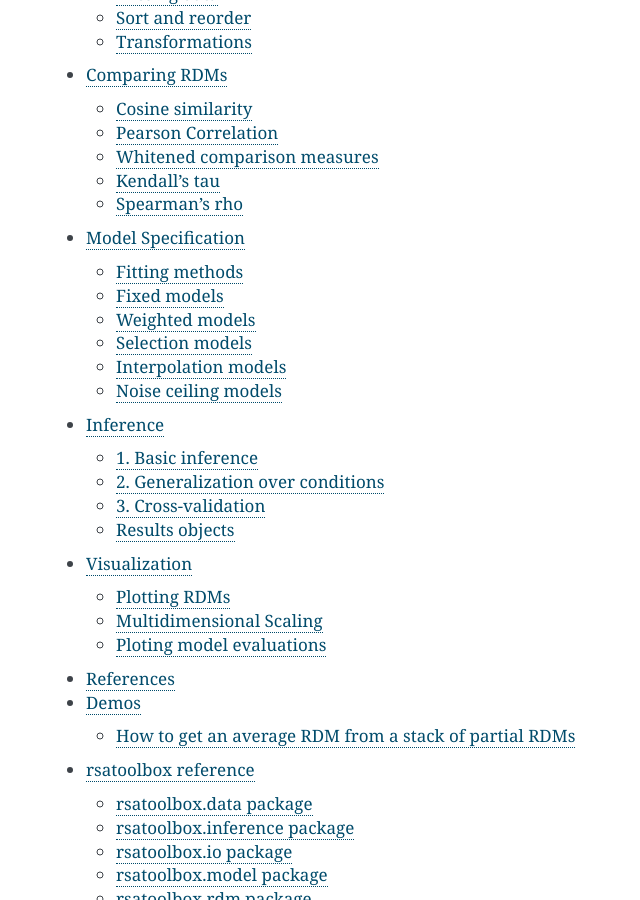
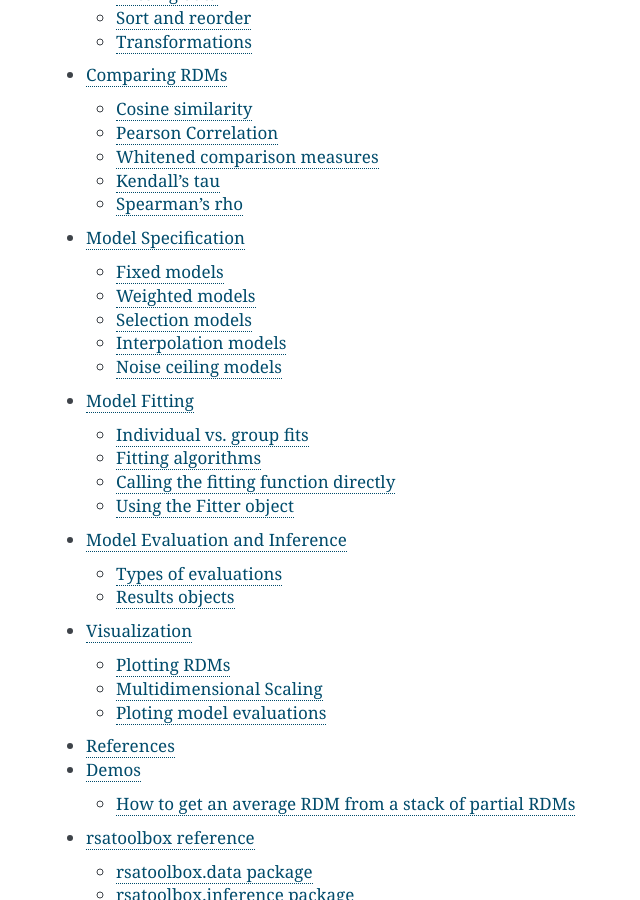
Before and after one commit to rsagroup/rsatoolbox, a Sphinx documentation site: the page built from docs/source/index.rst, in a window 1280 px wide and 900 px high, scrolled down 845 px. Shown: the whole window, without its empty margins (364-1004 px from the left). Built offline with Sphinx 7.4.7, drawn with Linux system fonts in a browser that asks for light colours; pages that are not in the unit, such as notebooks, are missing from menus; some of the changed lines change nothing that is shown.

Commit message:
Structure change in documentation

```diff
--- a/docs/source/index.rst
+++ b/docs/source/index.rst
@@ -18,7 +18,8 @@ Documentation
    distances.rst
    operations.rst
    comparing.rst
-   model.rst
+   model_specification.rst
+   model_fitting.rst
    inference.rst
    visualization.rst
    literature_cited.rst
--- a/docs/source/inference.rst
+++ b/docs/source/inference.rst
@@ -1,26 +1,28 @@
 .. _inference:
 
-Inference
-=========
-Inference is the step of evaluating a set of models on a set of data RDMs and estimating our statistical uncertainty about these evaluations.
-
-We distinguish three tiers of inference complexity. The first covers generalization over subjects only. The second adds generalization over
-conditions. And the third enables the handling of fitted models by adding cross-validation.
+Model Evaluation and Inference
+==============================
+In this step, we evaluate a set of models on a set of data RDMs, estimate our statistical uncertainty about these evaluations, to draw inferences about the underlying hypotheses. Because different forms of inference require different evaluation schemes, the topics of evaluation and inference are tightly intertwind and are discussed together here.
+We distinguish different tiers of inference complexity, depending on whether we have to do only with fixed models or also with flexible models (which requires cross-validation). Futhermore, we can distinguish between inferences methods that allow generalization over subjects only, or over both subjects and conditions.
 
 All inference methods are implemented in ``rsatoolbox.inference``. They are named ``eval_*`` and take a list of :ref:`models <model>`
 and a :ref:`RDMs object<distances>` of data RDMs as primary inputs and return a results object. Additionally, the string input `method`
 allows you to specify which :ref:`RDM comparison measure<comparing>` to use.
-This results object contains all information required for further tests including the (co-)variance estimates
-for model evaluations and potentially the bootstrap samples computed.
+This results object contains all information required for further tests including the (co-)variance estimates for model evaluations and potentially the bootstrap samples computed.
+The result of the evaluation is stored in the :ref:`results object <result_object>` described below.
 
 All examples on this page assume that your models are saved in a list of :ref:`model <model>` called ``models`` and your measured data RDMs
 are saved as an :ref:`RDMs object<distances>` ``rdms``.
 A plot of the results can be generated by using ``rsatoolbox.vis.plot_model_comparison``, which is explained further :ref:`here<model plot>`.
 
-A more interactive introduction to this topic is given by this :doc:`Demo <demo_bootstrap>`.
+A more interactive introduction on evaluations requiring bootstrap is given by this :doc:`Demo <demo_bootstrap>`.
 
-1. Basic inference
-------------------
+Types of evaluations
+--------------------
+
+Fixed evlaution and inference
+^^^^^^^^^^^^^^^^^^^^^^^^^^^^^
+
 The fastest form inference evaluates a set of models with fixed predictions and estimates the uncertainty based on the variability across
 data RDMs. This warrants only generalization to new subjects, not to conditions. Thus, it is formally only applicable to situations where
 the used conditions cover the whole set of conditions we are interested in. An example would be RDMs across movements of the 5 fingers.
@@ -39,13 +41,23 @@ Example:
 This function takes one additional argument: ``theta``. This argument allows you to set a fixed parameter for flexible models meant to enter this
 type of evaluation. It should then be a list of numpy array parameter values in the same order as the models.
 
+Cross-validation across participants / data sets
+^^^^^^^^^^^^^^^^^^^^^^^^^^^^^^^^^^^^^^^^^^^^^^^^
+TO DO: DESCRIBE
+
+Bootstrap across participants / data sets
+^^^^^^^^^^^^^^^^^^^^^^^^^^^^^^^^^^^^^^^^^
+NOT 100% CLEAR - DESCRIBE BETTER?
+
 The variance caused by random sampling of the subjects can also be estimated by using bootstrapping.
 This is implemented in ``rsatoolbox.inference.eval_bootstrap_rdm``. In expectation the variance computed by this method is the same as the one
 computed by ``eval_fixed``. For this type of analysis it is thus not recommended to use bootstrapping.
 
 
-2. Generalization over conditions
----------------------------------
+Generalization over conditions
+^^^^^^^^^^^^^^^^^^^^^^^^^^^^^^
+
+MORE GENERAL INTRO INTO IDEA - HIGHLIGHT THAT THIS IS NOT NEcESSARILY COMMON PRACtiCE YET.
 There is no direct formula for the variance caused by random sampling of the conditions. Thus, we resort to bootstrapping to estimate this variance.
 
 If we want to generalize only to the population of conditions for the exact subjects measured we can use ``rsatoolbox.inference.eval_bootstrap_pattern``.
@@ -55,6 +67,9 @@ If a name of a pattern_descriptor is passed, all patterns with an equal entry ar
 bootstrapping of the noise ceiling on or off. Bootstrapping the noise ceiling (``boot_noise_ceil=true``) is slightly more accurate as average performance over subsampled RDMs
 can be different from overall performance, but this takes noticeably more computation time.
 
+Generalization over conditions and subjects
+^^^^^^^^^^^^^^^^^^^^^^^^^^^^^^^^^^^^^^^^^^^
+
 If we want to generalize over both subjects and conditions/stimuli, we need to apply our novel 2D bootstrap method. This method evaluates the variances
 under resampling subjects and conditions both simultaneously and separately and combines these estimates into an estimate of the overall variances
 of the estimates. This methods is implemented as ``rsatoolbox.inference.eval_fancy``. The only additional parameter relevant for this computation
@@ -63,8 +78,8 @@ is ``rdm_descriptor``, which allows sampling rdms together the same way ``patter
 that can be ignored when all inputs are fixed models.
 
 
-3. Cross-validation
--------------------
+Generalization over conditions and subjects for flexible models
+^^^^^^^^^^^^^^^^^^^^^^^^^^^^^^^^^^^^^^^^^^^^^^^^^^^^^^^^^^^^^^^
 For evaluating flexible models, that allow some fitting of parameters we use cross-validation to avoid a bias towards more flexible models.
 ``rsatoolbox`` provides two main functions to do this: ``rsatoolbox.inference.crossval`` which performs a single crossvalidation for a given split
 of the data and ``rsatoolbox.inference.eval_fancy`` that performs a crossvalidation within a bootstrap to estimate the uncertainty of this
@@ -72,9 +87,11 @@ evaluation as well.
 
 
 
-
 Results objects
 ---------------
+
+.. _result_object:
+
 A results object contains all information about the analysis that requires substantial computation time. The intended use is to pass this object
 directly to visualization functions, test function etc. and do not need to consult the contents directly often. They are accessible for direct access
 nonetheless.
--- a/docs/source/model.rst
+++ /dev/null
@@ -1,141 +0,0 @@
-.. _model:
-
-Model Specification
-===================
-
-To run a RSA analysis we need to define the models to be evaluated. For this the rsatoolbox provides a class with subclasses for different
-types. Any type of model needs to define three functions ``predict``, ``predict_rdm``, and ``fit``. The ``predict`` and ``predict_rdm`` functions
-return the prediction of the model, taking a model parameter vector ``theta`` as input. ``predict`` returns a vectorized numpy array format for efficient computation,
-``predict_rdm`` returns a RDMs object. The ``fit`` function takes a data RDMs object as input
-and returns a parameter value. Additionally, every model object requires a name.
-
-Model types are defined in ``rsatoolbox.model``. Most of them can be initialized with a name and an RDMs object, which defines the RDM(s), which
-are combined into a prediction. All models come equipped with a default fitting function. Other fitting methods can be found in ``rsatoolbox.model.fitter``.
-To use them you can either apply them manually and pass them along separately, or you may set them as the default of a model by settings its
-``default_fitter`` property.
-
-Fitting methods
----------------
-.. _modelfit:
-
-All fitting methods take the following inputs: A ``model`` object, ``data``, a data RDMs object to fit to, ``method``, a string that defines which similarity
-measure is optimized, and a ``pattern_idx``, ``pattern_descriptor`` combination that defines which subset of the RDM the provided
-data RDMs correspond to. Additionally, they might take a ``ridge_weight``, which adds a penalty on the squared norm of the weights vector to the objective
-and ``sigma_k``, which is required for adjusting the whitened correlation and cosine similarity measures to dependent measurements.
-
-For simple fitting of a single model simply apply the fit function to the model and data as shown in the following example:
-
-.. code-block:: python
-
-    import rsatoolbox
-    # generate 2 random model RDMs of 10 conditions
-    model_features = [rsatoolbox.data.Dataset(np.random.rand(10, 7)) for i in range(2)]
-    model_rdms = rsatoolbox.rdm.calc_rdm(model_features)
-    model = rsatoolbox.model.ModelWeighted('test', model_rdms)
-
-    # generate 5 random data RDMs of 10 conditions
-    data = [rsatoolbox.data.Dataset(np.random.rand(10, 7)) for i in range(5)]
-    data_rdms = rsatoolbox.rdm.calc_rdm(data)
-
-    # fit model to data to maximize cosine similarity using its default fitter
-    theta = model.fit(data_rdms, method='cosine')
-
-    # explicitly use the fit_optimize function to do the fit
-    theta2 = rsatoolbox.model.fitter.fit_optimize(model, data_rdms, method='cosine')
-
-To provide an object, which fixes some parameters of the fitting function, rsatoolbox provides the fitter object. This type of object
-is defined as ``rsatoolbox.model.fitter.Fitter`` and takes a fitting function and additional keyword arguments as inputs.
-It then behaves as the original fitting function, with defaults changed to given keyword arguments.
-
-To create a fitting function which sets the ``ridge_weight`` to 1 by default you could use the following code for example:
-
-.. code-block:: python
-
-    # fix some parameter of the function by using a fitter object:
-    fitter = rsatoolbox.model.fitter.Fitter(rsatoolbox.model.fit_optimize, ridge_weight=1)
-    theta3 = fitter(model, data_rdms, method='cosine')
-
-Observe that this does indeed slightly change the fitted parameters compared to ``theta`` and ``theta2``
-
-Both the fitting functions themselves and the fitter objects can be used as inputs to the crossvalidation and bootstrap-crossvalidation
-methods to change how models are fit to data.
-
-Fixed models
-------------
-.. _ModelFixed:
-
-The simplest type of model are *fixed models*, which simply predict a single RDM and don't have any parameters to be fit. They are available
-as ``rsatoolbox.model.ModelFixed`` which can be created based on a single RDM. To generate a model for a RDM saved in rdm with name 'test'
-could use the following code:
-
-
-.. code-block:: python
-
-    import rsatoolbox
-    model = rsatoolbox.model.ModelFixed('test', rdm)
-
-
-To extract the prediction of this model, which will always be the RDM provided at its creation, you can use its ``predict`` and ``predict_rdm``
-functions.
-
-.. code-block:: python
-
-    pred = model.predict() # returns a numpy vectorized format
-    pred_rdm = model.predict_rdm() # returns a RDMs object
-
-These methods also take a ``theta`` argument, which corresponds to the parameter vector of the model. For fixed models, this input is ignored however.
-
-Weighted models
----------------
-.. _ModelWeighted:
-
-The first type of flexible models we handle are *weighted models*, which are available as ``rsatoolbox.model.ModelWeighted``. These models
-predict the RDM as a weighted sum of a set of given RDMs. The typical use case for these models is feature weighting, i.e. when a theory
-contains multiple features or parts which contribute to the measured dissimilarities, whose relative weighting is not known a priori.
-Typical sources for the RDMs are the feature dimensions, sets of them like DNN layers, or the RDMs of completely separate model parts,
-which are thought to be mixed by the measurement.
-
-To generate a model for a set of RDMs saved in rdm with name 'test' could use the following code:
-
-.. code-block:: python
-
-    import rsatoolbox
-    model = rsatoolbox.model.ModelWeighted('test', rdms)
-
-The simplest method for fitting this kind of model is an unconstrained linear fit, which maximizes the chosen RDM similarity metric.
-For achieving this the rsatoolbox provides two separate methods: ``rsatoolbox.fitter.fit_optimize``, which uses a general purpose optimization method
-and ``rsatoolbox.fitter.fit_regress`` which employs linear algebra analytic solutions.
-
-Fitting this type of model generally works better with continuous RDM comparison measures than with the rank correlations.
-
-
-Selection models
-----------------
-.. _ModelSelect:
-
-*Selection models* are models which predict that the true RDM is one of a set of given RDMs. They are available as ``rsatoolbox.model.ModelSelect``.
-Fitting this model is simply done by choosing the RDM, which is closest to the training data RDM as implemented in ``rsatoolbox.model.fit_select``.
-
-If there are discrete different versions of the model, which represent the same theory this represents this uncertainty best. This model can also
-be used to represent any other uncertainty about the RDM approximately. To do so, sample the range of possible RDMs and let a selection model
-choose the best setting for you.
-
-Interpolation models
---------------------
-.. _ModelInterpolate:
-
-*Interpolation models* predict that the RDM is a linear interpolation between two consecutive RDMs in the list given to the model. They are available as ``rsatoolbox.model.ModelInterpolate``.
-Fitting this model is done by doing a bisection optimization on each line segment as implemented in ``rsatoolbox.model.fit_interpolate``.
-
-These models' primary use is to represent nonlinear effects of a single changed parameter. When the RDMs given to the model are generated
-by computing a model RDM under different settings of the parameter the interpolation effectively implements an approximation to the nonlinear
-1D manifold of RDMs that the model can produce under arbitrary settings of the parameter.
-
-
-Noise ceiling models
---------------------
-.. _Model_nc:
-
-The computation of a noise ceiling is often conceptualized as evaluating a model, which can arbitrarily set all distances of the RDM.
-As the ``rsatoolbox`` currently computes the noise ceiling using analytic methods and does not explicily create this model, it currently does not
-provide an implementation of this maximally flexible model.
--- /dev/null
+++ b/docs/source/model_fitting.rst
@@ -0,0 +1,86 @@
+.. _model_fitting:
+
+Model Fitting
+=============
+
+While fixed models (i.e. models that predict a fixed RDM) are important, many models have free parameters that can be fit to the data. All models come equipped with a default fitting function, which is called using the ``fit`` function of the model. This function takes a data RDMs object as input and returns a parameter value.
+
+Individual vs. group fits
+-------------------------
+In the RSA toolbox, the models will always be fit to all RDMs that are passed to the fitting routine. That is, if the different RDMs are calculated on different subjects, the fit will be a group fit, with one set of parameters for the whole group. If you require individual fits, you need to loop over participants pass each RDM seperately to the fitting function.
+
+
+Fitting algorithms
+------------------
+
+Different fitting methods can be found in ``rsatoolbox.model.fitter`` module.
+To use them you can either apply them manually you can set them as the default of a model by settings its ``default_fitter`` property.
+
+Unconstrained optimization
+^^^^^^^^^^^^^^^^^^^^^^^^^^
+The function ``rsatoolbox.fitter.fit_optimize`` uses a general purpose optimization method. It simply maximizes the criterion using either positive or negative ``theta`` weights.
+
+TO ADD: STUFF ABOUT FITTING OF RANK-BASED CRITERIA.
+
+Non-negative optimization
+^^^^^^^^^^^^^^^^^^^^^^^^^
+The function ``rsatoolbox.fitter.fit_optimize_positive`` maximizes the fit, but constraints the parameter values to be non-negative. This is the most appropriate
+
+Regression-based methods
+^^^^^^^^^^^^^^^^^^^^^^^^
+The ``rsatoolbox.fitter.fit_regress`` which employs linear algebra analytic solutions.
+
+TO ADD: INFORMATION ABOUT NON-NEGATIVE REGRESSION - DOES NOT SEEM TO WORK.
+
+Fitting this type of model generally works better with continuous RDM comparison measures than with the rank correlations.
+
+
+
+Calling the fitting function directly
+-------------------------------------
+.. _modelfit:
+
+All fitting methods take the following inputs: A ``model`` object, ``data``, a data RDMs object to fit to, ``method``, a string that defines which similarity
+measure is optimized, and a ``pattern_idx``, ``pattern_descriptor`` combination that defines which subset of the RDM the provided
+data RDMs correspond to. Additionally, they might take a ``ridge_weight``, which adds a penalty on the squared norm of the weights vector to the objective
+and ``sigma_k``, which is required for adjusting the whitened correlation and cosine similarity measures to dependent measurements.
+
+For simple fitting of a single model simply apply the fit function to the model and data as shown in the following example:
+
+.. code-block:: python
+
+    import rsatoolbox
+    # generate 2 random model RDMs of 10 conditions
+    model_features = [rsatoolbox.data.Dataset(np.random.rand(10, 7)) for i in range(2)]
+    model_rdms = rsatoolbox.rdm.calc_rdm(model_features)
+    model = rsatoolbox.model.ModelWeighted('test', model_rdms)
+
+    # generate 5 random data RDMs of 10 conditions
+    data = [rsatoolbox.data.Dataset(np.random.rand(10, 7)) for i in range(5)]
+    data_rdms = rsatoolbox.rdm.calc_rdm(data)
+
+    # fit model to group data to maximize cosine similarity using its default fitter
+    theta = model.fit(data_rdms, method='cosine')
+
+    # explicitly use the fit_optimize function to do the fit
+    theta2 = rsatoolbox.model.fitter.fit_optimize(model, data_rdms, method='cosine')
+
+Using the Fitter object
+-----------------------
+
+To provide an object, which fixes some parameters of the fitting function, rsatoolbox provides the fitter object. This type of object
+is defined as ``rsatoolbox.model.fitter.Fitter`` and takes a fitting function and additional keyword arguments as inputs.
+It then behaves as the original fitting function, with defaults changed to given keyword arguments.
+
+To create a fitting function which sets the ``ridge_weight`` to 1 by default you could use the following code for example:
+
+.. code-block:: python
+
+    # fix some parameter of the function by using a fitter object:
+    fitter = rsatoolbox.model.fitter.Fitter(rsatoolbox.model.fit_optimize, ridge_weight=1)
+    theta3 = fitter(model, data_rdms, method='cosine')
+
+Observe that this does indeed slightly change the fitted parameters compared to ``theta`` and ``theta2``
+
+Both the fitting functions themselves and the fitter objects can be used as inputs to the crossvalidation and bootstrap-crossvalidation
+methods to change how models are fit to data.
--- /dev/null
+++ b/docs/source/model_specification.rst
@@ -0,0 +1,86 @@
+.. _model:
+
+Model Specification
+===================
+
+To run a RSA analysis, we need to define the models to be evaluated. For this the rsatoolbox provides a class with subclasses for different
+model types. Any type of model needs to define three functions ``predict``, ``predict_rdm``, and ``fit``. The ``predict`` and ``predict_rdm`` functions
+return the prediction of the model, taking a model parameter vector ``theta`` as input. ``predict`` returns a vectorized numpy array format for efficient computation, ``predict_rdm`` returns a RDMs object. For flexible models, the ``fit`` function estimates the parameter vector (``theta``) based on some data RDMs (see :ref:`model fitting <model_fitting>`).
+
+Model types are defined in ``rsatoolbox.model``. Most of them can be initialized with a name and an RDMs object, which defines the RDM(s), which
+are combined into a prediction.
+
+Fixed models
+------------
+.. _ModelFixed:
+
+The simplest type of model are *fixed models*, which simply predict a single RDM and don not have any parameters to be fit. They are available
+as ``rsatoolbox.model.ModelFixed`` which can be created based on a single RDM. To generate a model for a RDM saved in rdm with name 'test'
+could use the following code:
+
+
+.. code-block:: python
+
+    import rsatoolbox
+    model = rsatoolbox.model.ModelFixed('test', rdm)
+
+
+To extract the prediction of this model, which will always be the RDM provided at its creation, you can use its ``predict`` and ``predict_rdm``
+functions. The ``fit`` function dos nothing.
+
+.. code-block:: python
+
+    pred = model.predict() # returns a numpy vectorized format
+    pred_rdm = model.predict_rdm() # returns a RDMs object
+
+These methods also take a ``theta`` argument, which corresponds to the parameter vector of the model. For fixed models, this input is ignored however.
+
+Weighted models
+---------------
+.. _ModelWeighted:
+
+The first type of flexible models we handle are *weighted models*, which are available as ``rsatoolbox.model.ModelWeighted``. These models
+predict the RDM as a weighted sum of a set of given RDMs. The typical use case for these models is feature weighting, i.e. when a theory
+contains multiple features or parts which contribute to the measured dissimilarities, whose relative weighting is not known a priori.
+Typical sources for the RDMs are the feature dimensions, sets of them like DNN layers, or the RDMs of completely separate model parts,
+which are thought to be mixed by the measurement.
+
+To generate a model for a set of RDMs saved in rdm with name 'test' could use the following code:
+
+.. code-block:: python
+
+    import rsatoolbox
+    model = rsatoolbox.model.ModelWeighted('test', rdms)
+
+The simplest method for fitting this kind of model is an unconstrained linear fit, which maximizes the chosen RDM similarity metric, allowing both negative and positive weights for the RDM. More correctly, the weights for each feature component should be constrained to be postive. See :ref:`model fitting <model_fitting>` for more information.
+
+Selection models
+----------------
+.. _ModelSelect:
+
+*Selection models* are models which predict that the true RDM is one of a set of given RDMs. They are available as ``rsatoolbox.model.ModelSelect``.
+Fitting this model is simply done by choosing the RDM, which is closest to the training data RDM as implemented in ``rsatoolbox.model.fit_select``.
+
+If there are discrete different versions of the model, which represent the same theory this represents this uncertainty best. This model can also
+be used to represent any other uncertainty about the RDM approximately. To do so, sample the range of possible RDMs and let a selection model
+choose the best setting for you.
+
+Interpolation models
+--------------------
+.. _ModelInterpolate:
+
+*Interpolation models* predict that the RDM is a linear interpolation between two consecutive RDMs in the list given to the model. They are available as ``rsatoolbox.model.ModelInterpolate``.
+Fitting this model is done by doing a bisection optimization on each line segment as implemented in ``rsatoolbox.model.fit_interpolate``.
+
+These models' primary use is to represent nonlinear effects of a single changed parameter. When the RDMs given to the model are generated
+by computing a model RDM under different settings of the parameter the interpolation effectively implements an approximation to the nonlinear
+1D manifold of RDMs that the model can produce under arbitrary settings of the parameter.
+
+
+Noise ceiling models
+--------------------
+.. _Model_nc:
+
+The computation of a noise ceiling is often conceptualized as evaluating a model, which can arbitrarily set all distances of the RDM.
+As the ``rsatoolbox`` currently computes the noise ceiling using analytic methods and does not explicily create this model, it currently does not
+provide an implementation of this maximally flexible model.
```
